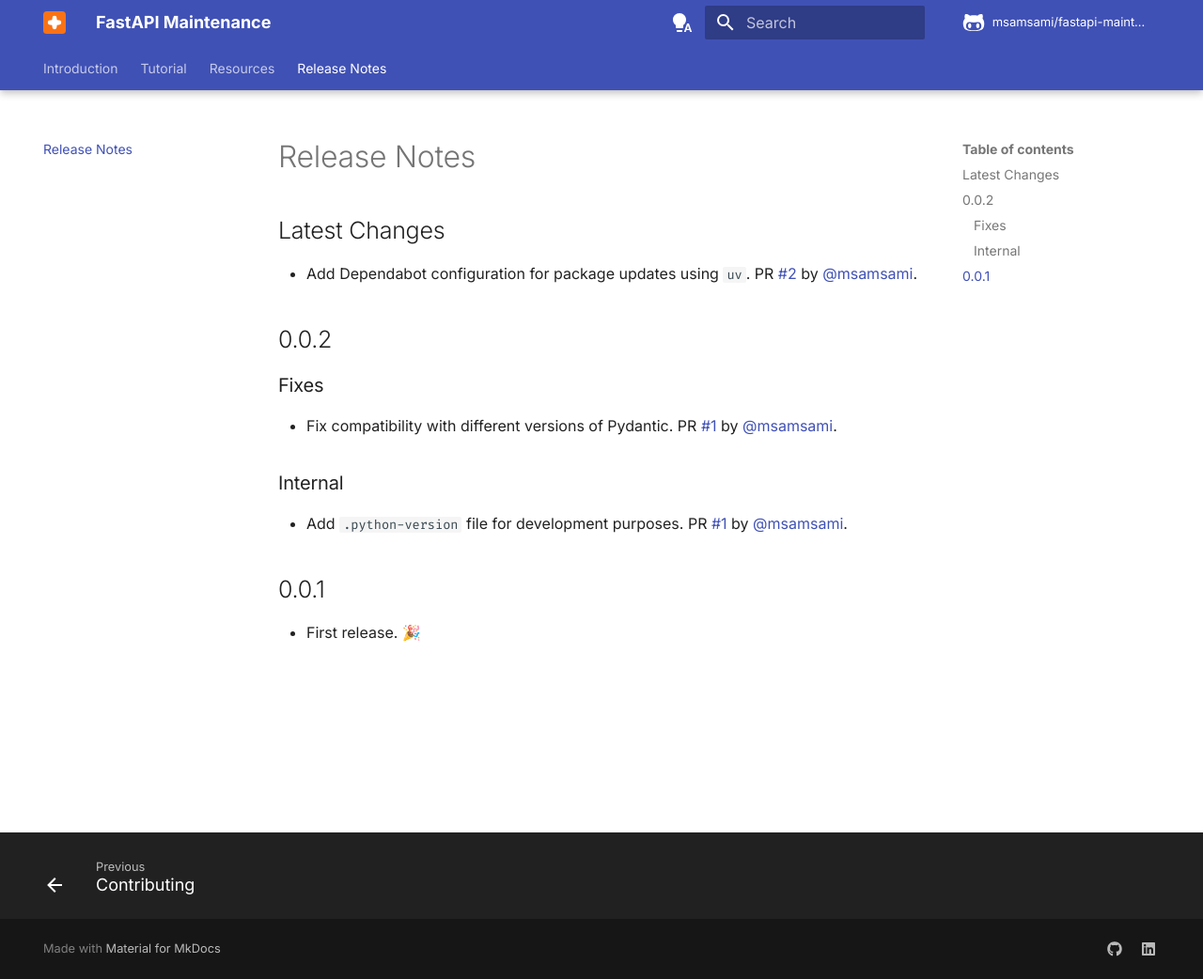
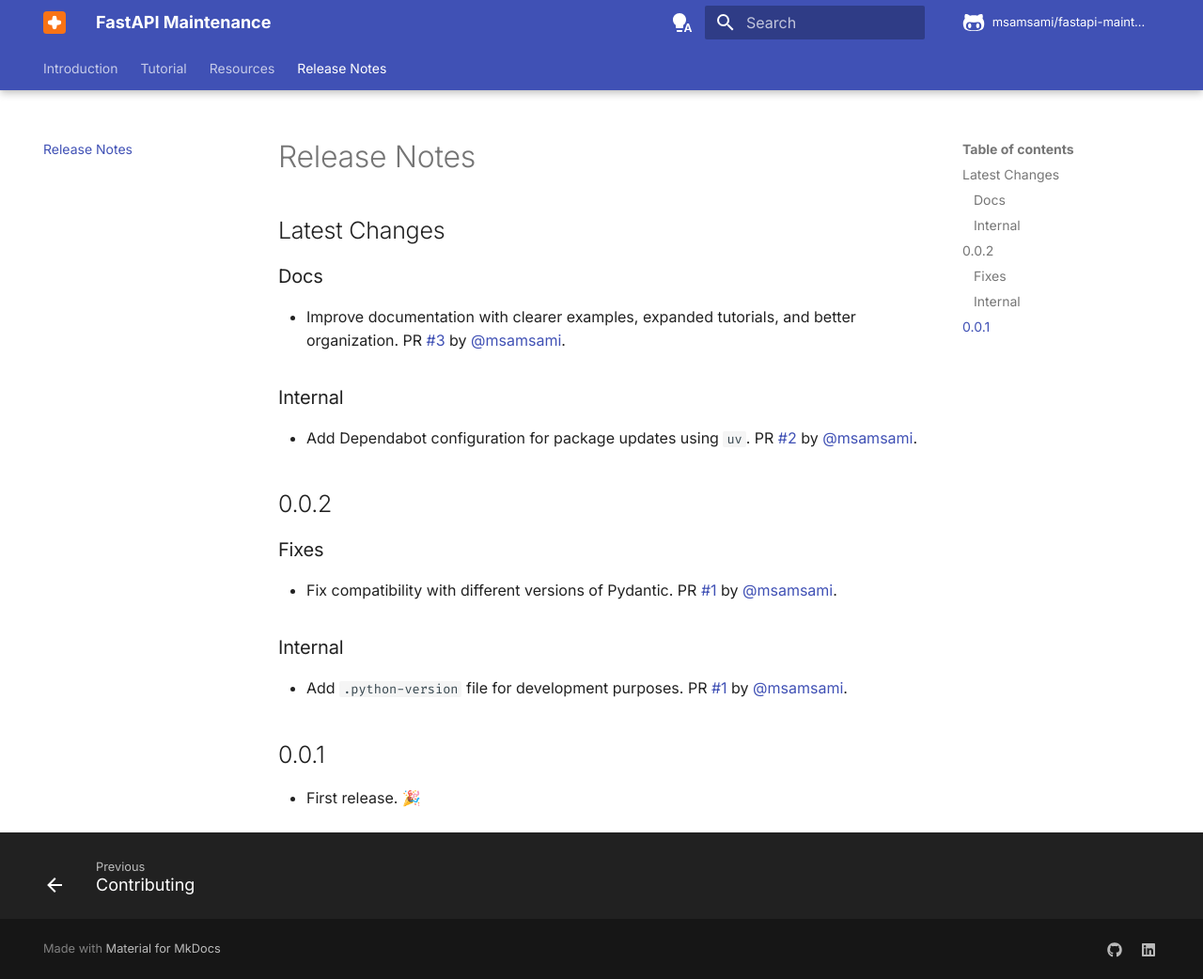
Before and after one commit to msamsami/fastapi-maintenance, an MkDocs documentation site: the page built from docs/release-notes.md, in a window 1280 px wide and 1042 px high. Shown: the whole window at 94% size. Built offline with MkDocs 1.6.1 and Material for MkDocs 9.7.7, drawn with Linux system fonts in a browser that asks for light colours; comment, search, counter and statistics services are not loaded.

Commit message:
Update latest changes

```diff
--- a/docs/release-notes.md
+++ b/docs/release-notes.md
@@ -1,6 +1,12 @@
 # Release Notes
 
 ## Latest Changes
+
+### Docs
+
+- Improve documentation with clearer examples, expanded tutorials, and better organization. PR [#3](https://github.com/msamsami/fastapi-maintenance/pull/3) by [@msamsami](https://github.com/msamsami).
+
+### Internal
 
 - Add Dependabot configuration for package updates using `uv`. PR [#2](https://github.com/msamsami/fastapi-maintenance/pull/2) by [@msamsami](https://github.com/msamsami).
 
```
